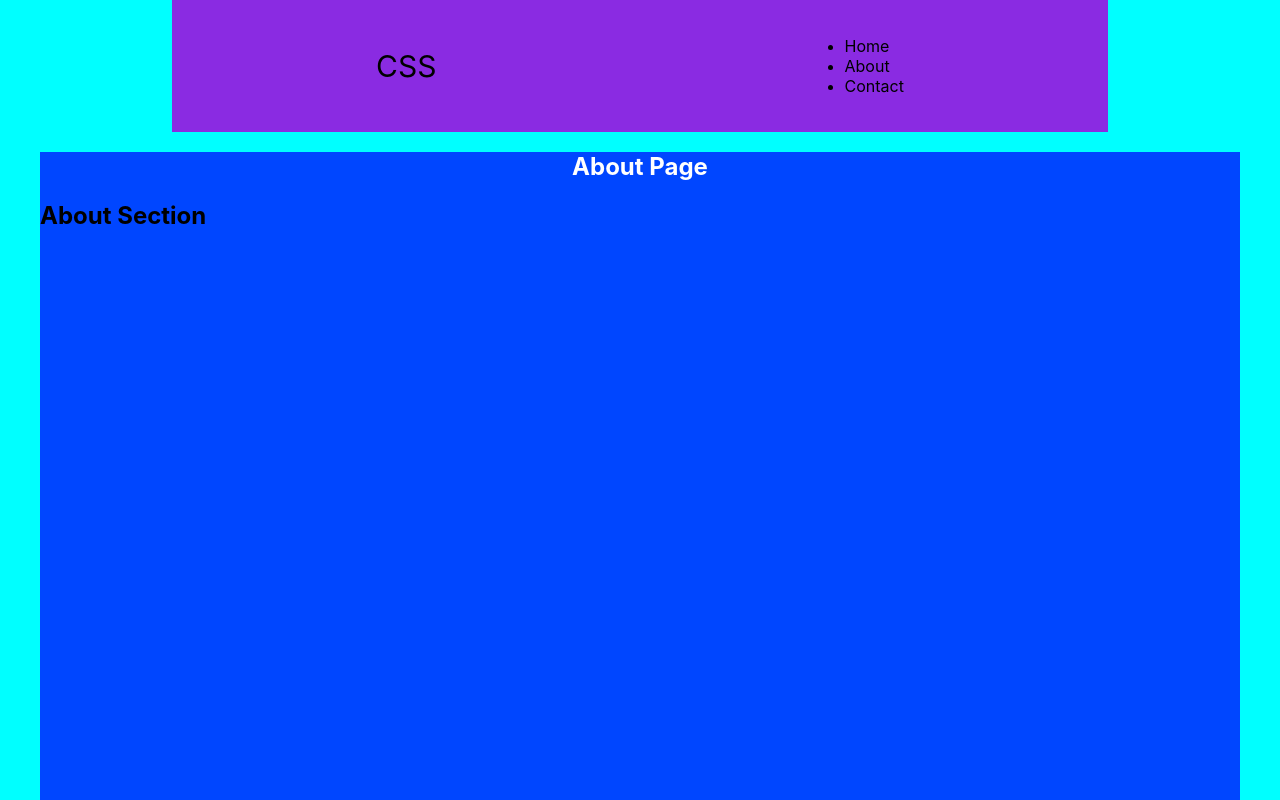
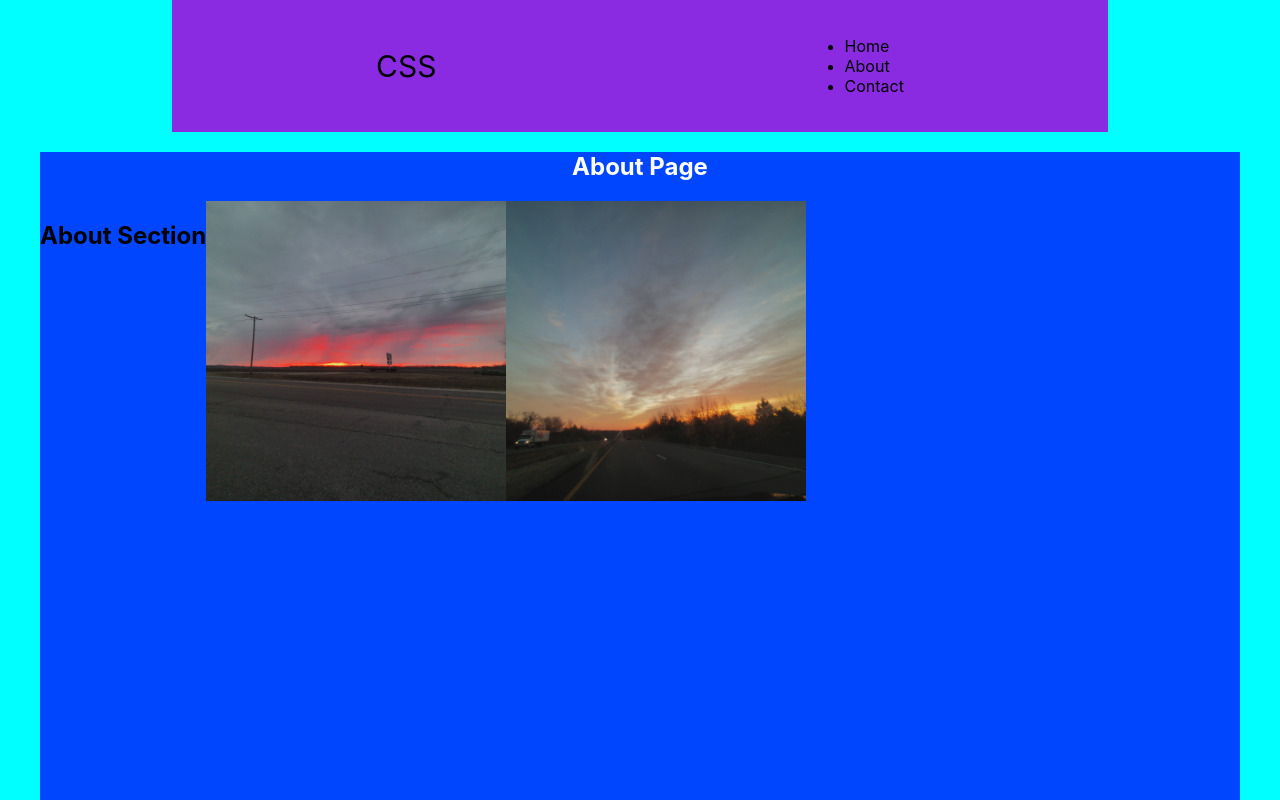
Before and after one commit to llcain/react-css, a React (Create React App) app: page / in a window 1280 px wide. Shown: the top 800 px of the page. Built offline with nearby package versions, Linux system fonts and the light colour scheme; no server answers.

Commit message:
Styled section container

```diff
--- a/src/About.css
+++ b/src/About.css
@@ -4,3 +4,8 @@
     margin: 0 auto;
     height: 100vh
 }
+
+.section-container {
+    display: flex;
+
+}
--- a/src/components/About.js
+++ b/src/components/About.js
@@ -1,4 +1,6 @@
 import React from 'react';
+import Sunset1 from "../images/sunset1.jpg";
+import Sunset2 from "../images/sunset2.jpg";
 
 class About extends React.Component {
 
@@ -11,9 +13,11 @@ class About extends React.Component {
                     <section className='section-container'>
                         <h2>About Section</h2>
                         <div className="left">
-
+                            <img src={Sunset1} alt="Sunset photo"/>
                         </div>
-                        <div className="right"></div>
+                        <div className="right">
+                        <img src={Sunset2} alt="Sunset photo"/>
+                        </div>
                     </section>
                 </section>
             </>
```
Also changed, not shown: src/images/sunset1.jpg (renamed from src/images/IMG-0346-A (1).jpg), src/images/sunset2.jpg (renamed from src/images/IMG-0367-A.jpg).
